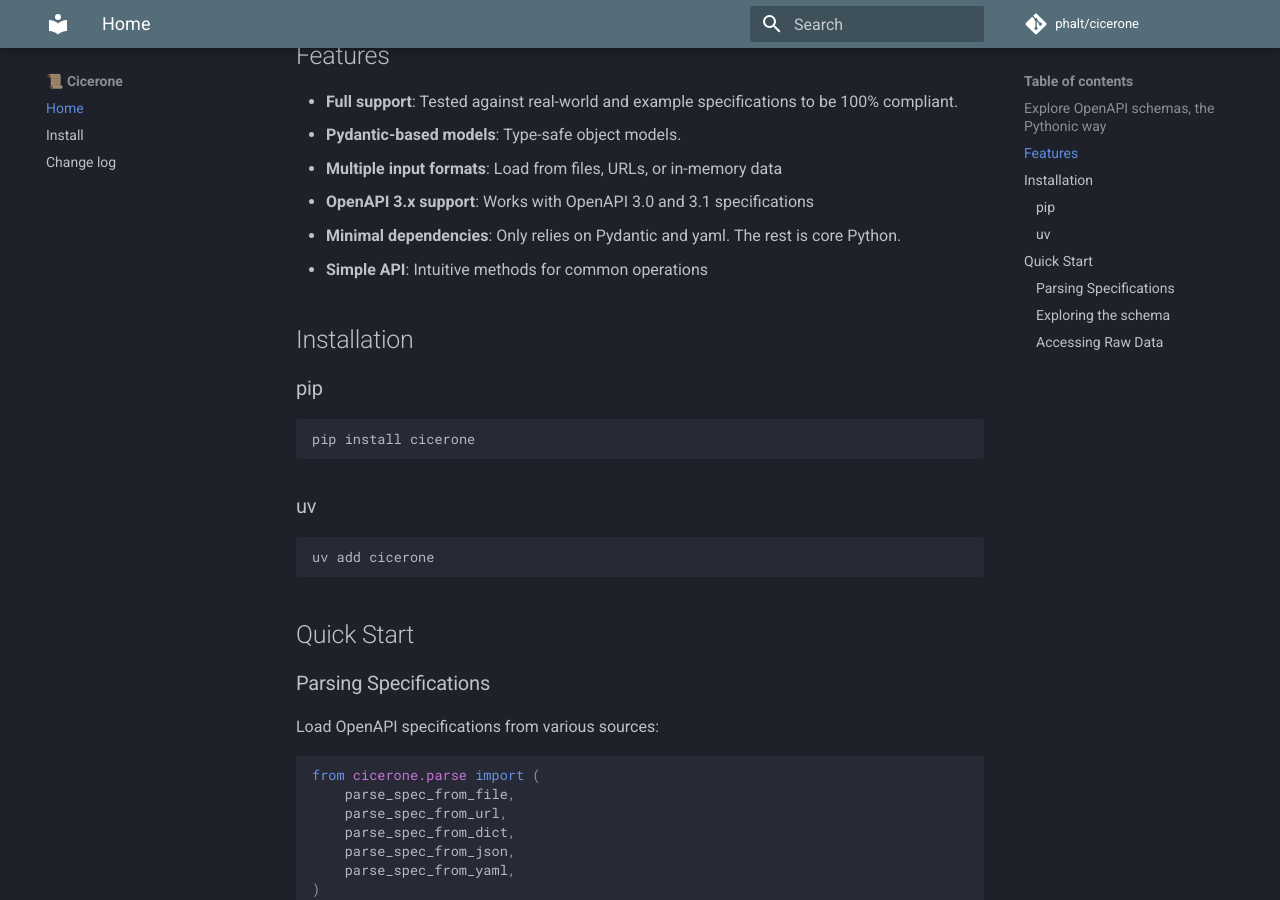
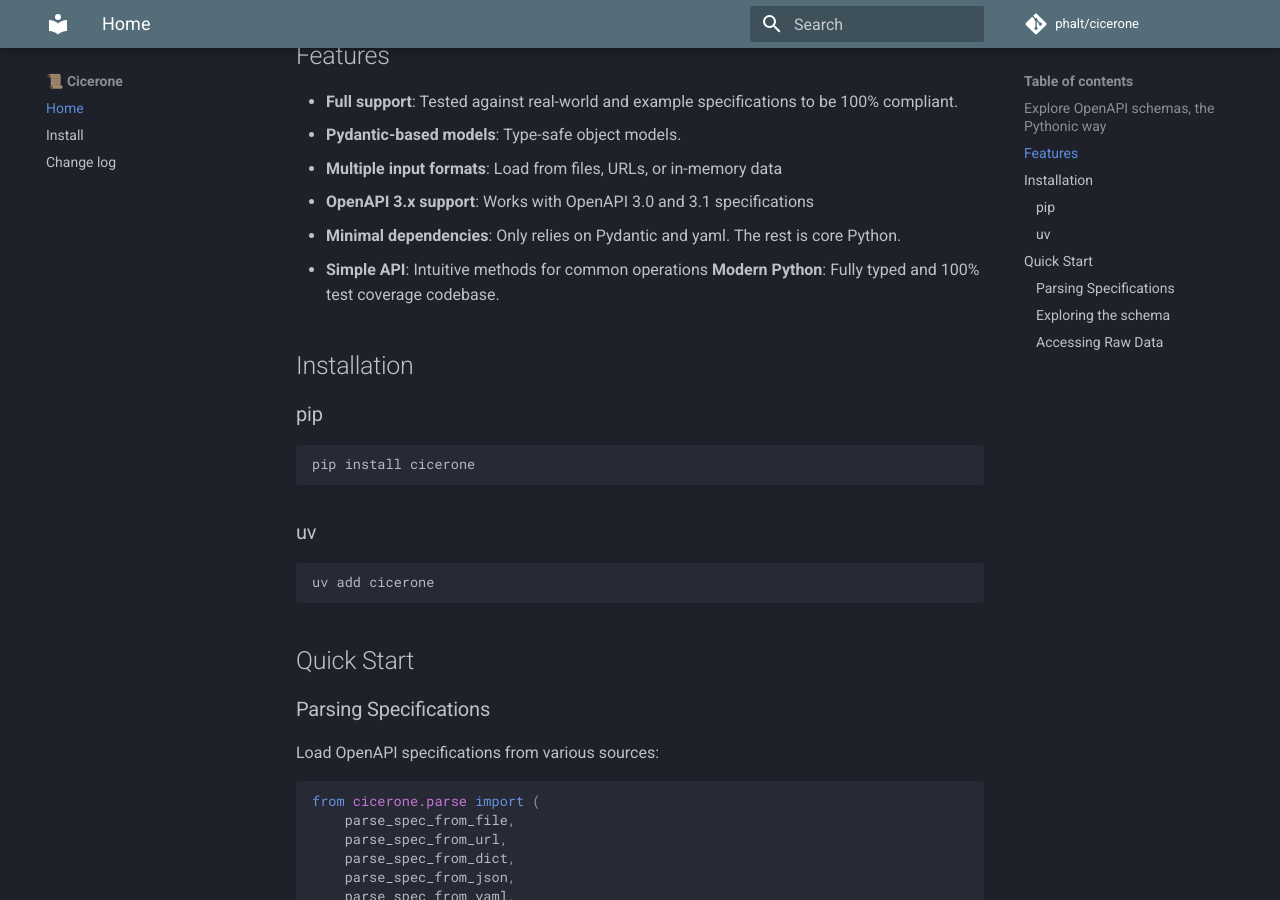
Before and after one commit to phalt/cicerone, an MkDocs documentation site: the page built from docs/index.md, in a window 1280 px wide and 900 px high, scrolled down 395 px. Built offline with MkDocs 1.6.1 and Material for MkDocs 9.7.7, drawn with Linux system fonts in a browser that asks for light colours; comment, search, counter and statistics services are not loaded.

Commit message:
more docs

```diff
--- a/docs/index.md
+++ b/docs/index.md
@@ -19,6 +19,7 @@
 - **OpenAPI 3.x support**: Works with OpenAPI 3.0 and 3.1 specifications
 - **Minimal dependencies**: Only relies on Pydantic and yaml. The rest is core Python.
 - **Simple API**: Intuitive methods for common operations
+   **Modern Python**: Fully typed and 100% test coverage codebase.
 
 ## Installation
 
```
Also changed, not shown: README.md (+1 -0 lines).
